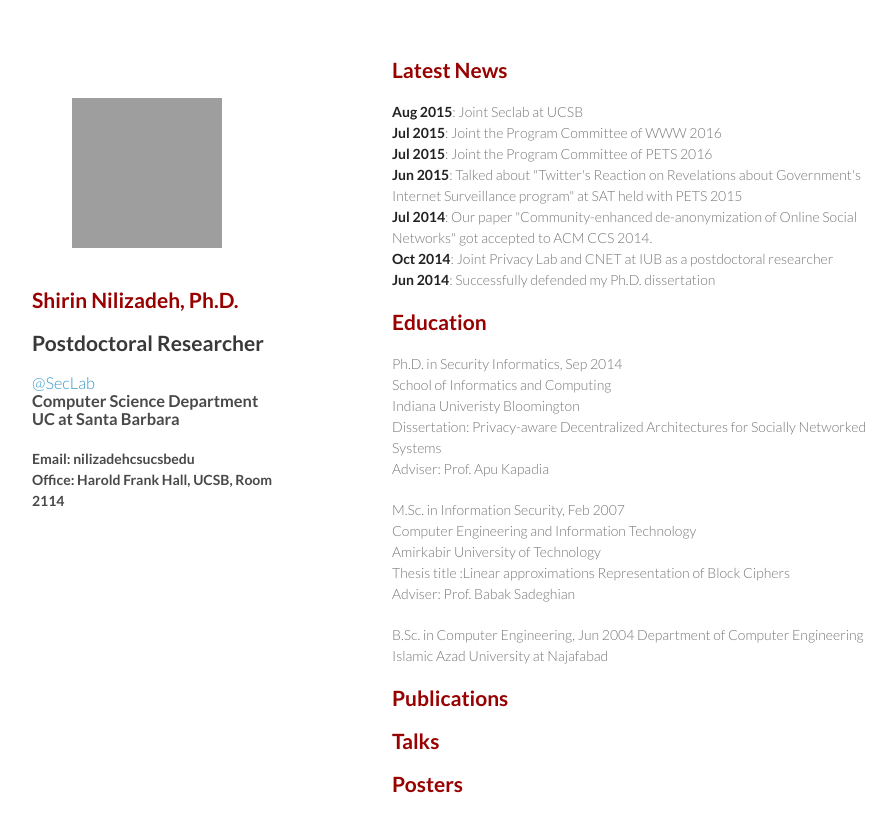
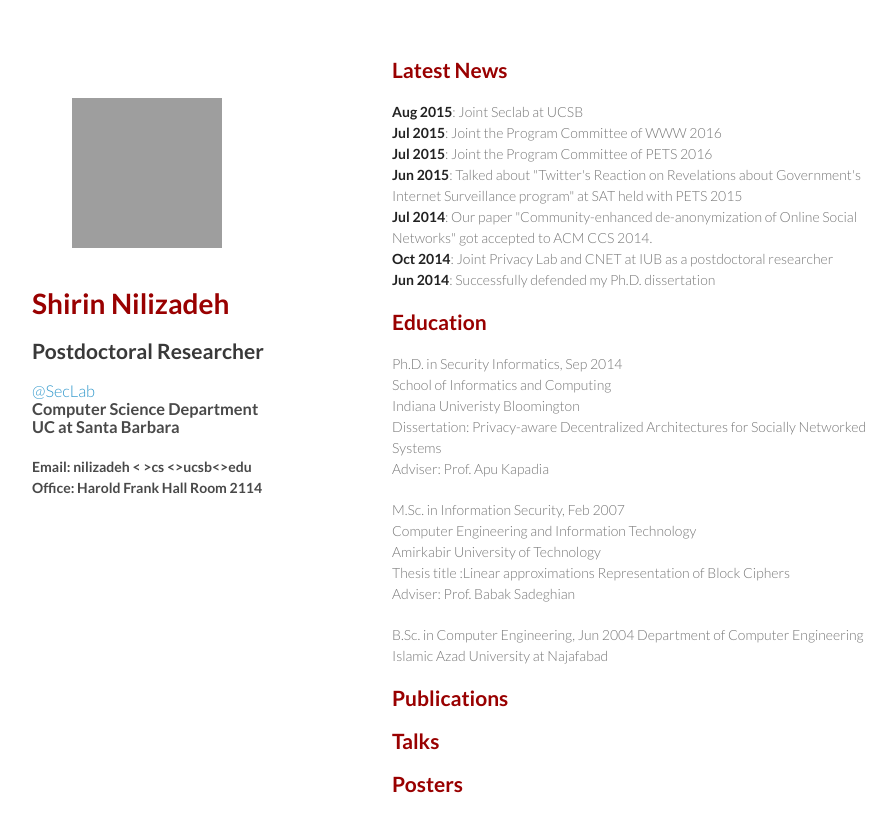
Before and after one commit to Machiry/nilizadeh.github.io, a Jekyll site: the page index.html, which Jekyll copies as it is, in a window 1280 px wide. Shown: the top 832 px of the page, without its empty margins (178-1074 px from the left). Built offline with Jekyll 4.4.1, drawn with Linux system fonts in a browser that asks for light colours; grey boxes are pictures that could not be loaded.

Commit message:
Update index.html
header

```diff
--- a/index.html
+++ b/index.html
@@ -16,15 +16,15 @@
     <div class="wrapper">
       <header>
         <img align="left" src="shirin.jpg" width="150" height="150" hspace="40" vspace="40"/>
-       <p> <h2><font color="#990000">Shirin Nilizadeh, Ph.D.</font></h2>
+       <p> <h1><font color="#990000">Shirin Nilizadeh</font></h1>
        <h2>Postdoctoral Researcher<br> </h2> </p>
         <p>
         <h3><strong><a href="https://seclab.cs.ucsb.edu">@SecLab</a></strong> <br>
              Computer Science Department<br>
              UC at Santa Barbara  <br></h3>
         </p>
-        <p><h4>Email: nilizadeh<at>cs<dot>ucsb<dot>edu <br>
-           Office:  Harold Frank Hall, UCSB, Room 2114 </h4></p>
+        <p><h4>Email: nilizadeh &lt;<at> &gt;cs &lt;<dot>&gt;ucsb&lt;<dot>&gt;edu <br>
+           Office:  Harold Frank Hall Room 2114 </h4></p>
 
       </header>
       <section>
```
